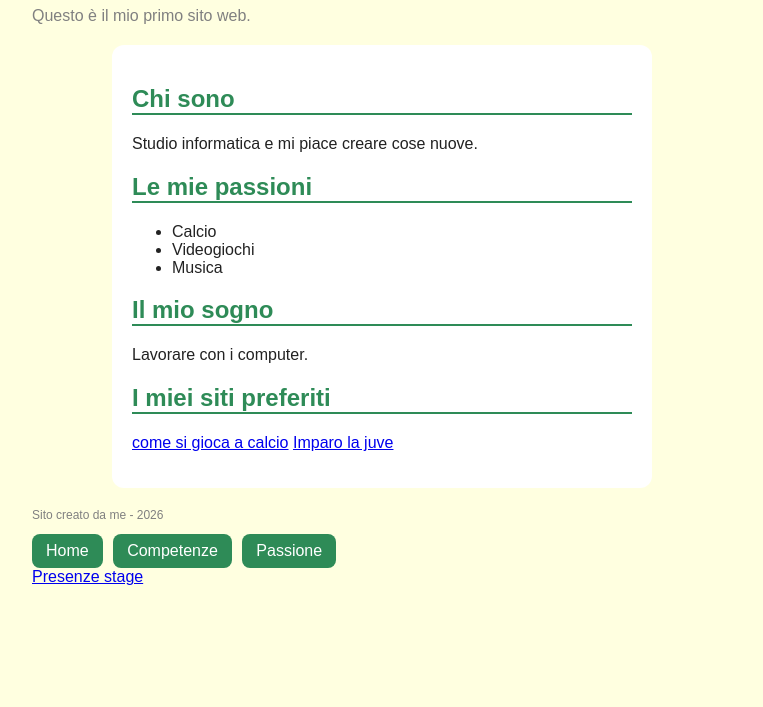
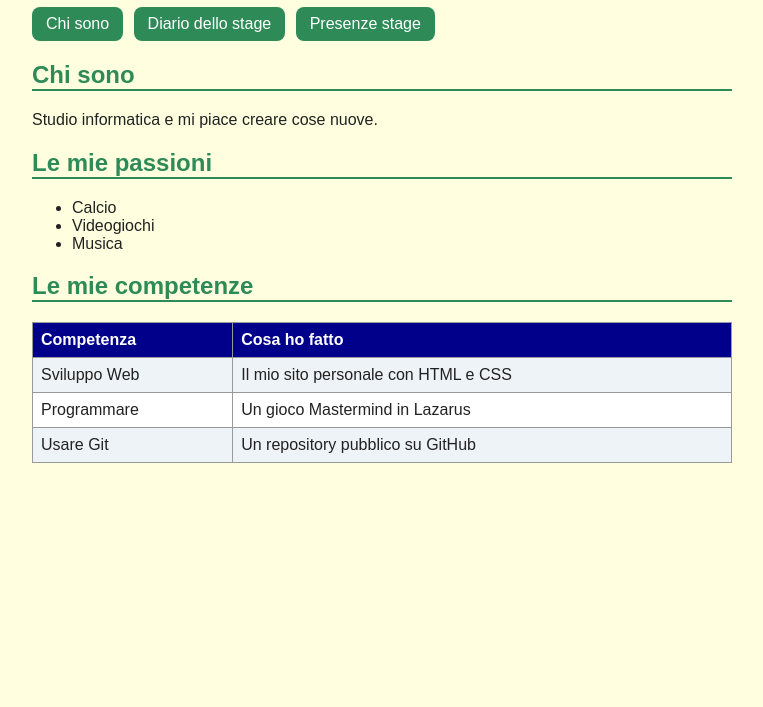
Before and after one commit to danisaracino/mio-sito12, a plain HTML site: page index.html in a window 1280 px wide. Shown: the part 93-800 px from the top of the page, without its empty margins (258-1021 px from the left). Drawn offline with Linux system fonts and the light colour scheme.

Commit message:
Aggiorno menu e tabella in index.html
Updated the content and structure of the index.html file, including changes to the title, navigation, and added a new section for skills.

```diff
--- a/index.html
+++ b/index.html
@@ -3,40 +3,30 @@
 <head>
   <meta charset="utf-8">
   <meta name="viewport" content="width=device-width, initial-scale=1">
-  <title>Il mio primo sito</title>
+  <title>Il sito di Dani</title>
   <link rel="stylesheet" href="style.css">
 </head>
 <body>
-  <h1>Ciao, sono dani</h1>
-  <p class="sotto">Questo è il mio primo sito web.</p>
-
-  <div class="scheda">
+  <h1>Ciao, sono Dani</h1>
+  <nav>
+    <a href="index.html">Chi sono</a>
+    <a href="diario.html">Diario dello stage</a>
+    <a href="presenze.html">Presenze stage</a>
+  </nav>
   <h2>Chi sono</h2>
   <p>Studio informatica e mi piace creare cose nuove.</p>
-
   <h2>Le mie passioni</h2>
   <ul>
     <li>Calcio</li>
     <li>Videogiochi</li>
     <li>Musica</li>
   </ul>
-
-    <h2>Il mio sogno</h2>
-    <p>Lavorare con i computer.</p>
-        <h2>I miei siti preferiti</h2>
-    <p>
-      <a class="bottone" href="https://www.nike.com/it/a/come-si-gioca-a-calcio="_blank">come si gioca a calcio</a>
-      <a class="bottone" href="https://www.juventus.com/it="_blank">Imparo la juve</a>
-    </p>
-
-  </div>
-
-  <p class="piede">Sito creato da me - 2026</p>
+  <h2>Le mie competenze</h2>
+  <table>
+    <tr><th>Competenza</th><th>Cosa ho fatto</th></tr>
+    <tr><td>Sviluppo Web</td><td>Il mio sito personale con HTML e CSS</td></tr>
+    <tr><td>Programmare</td><td>Un gioco Mastermind in Lazarus</td></tr>
+    <tr><td>Usare Git</td><td>Un repository pubblico su GitHub</td></tr>
+  </table>
 </body>
-  <nav>
-    <a href="index.html">Home</a>
-    <a href="competenze.html">Competenze</a>
-    <a href="passione.html">Passione</a>
-</nav>
 </html>
-<a href="presenze.html">Presenze stage</a>
```
Lines whose indentation alone changed are shown as unchanged.
